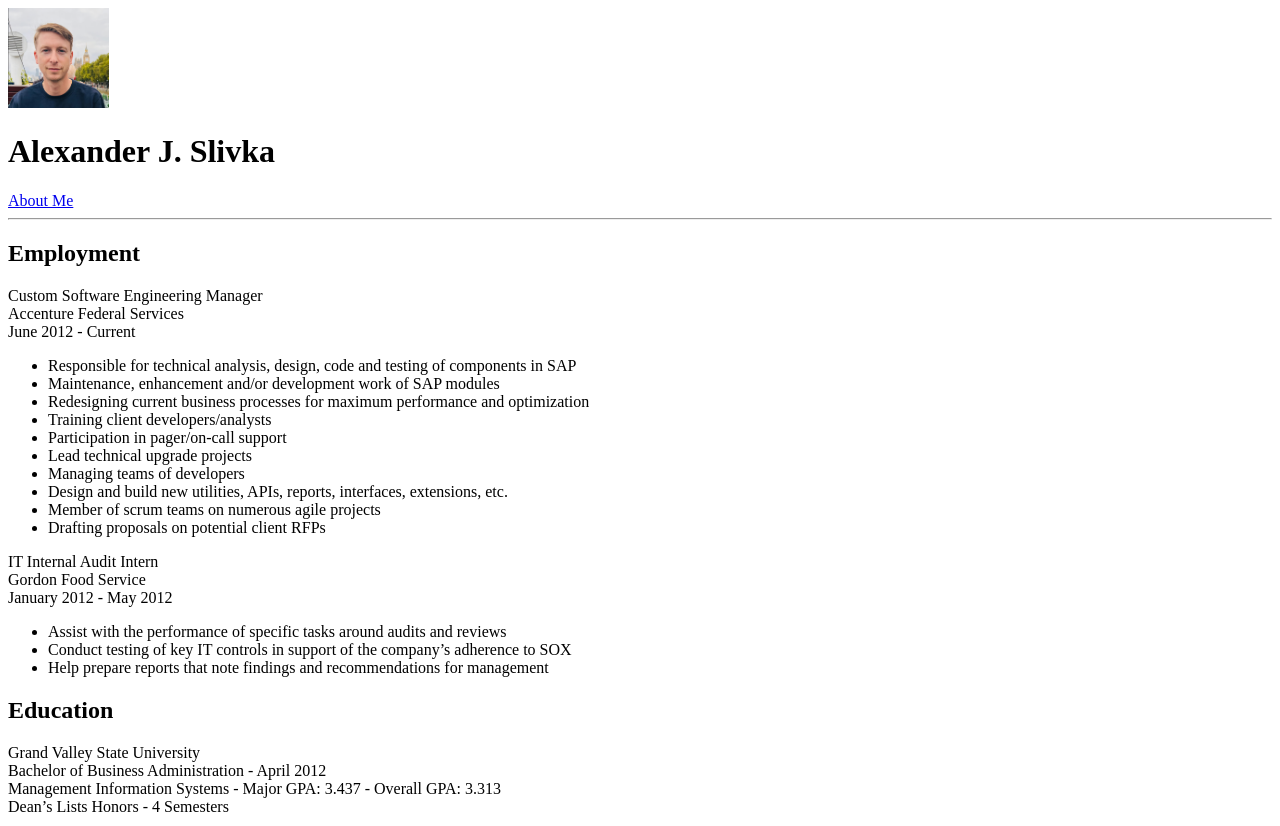
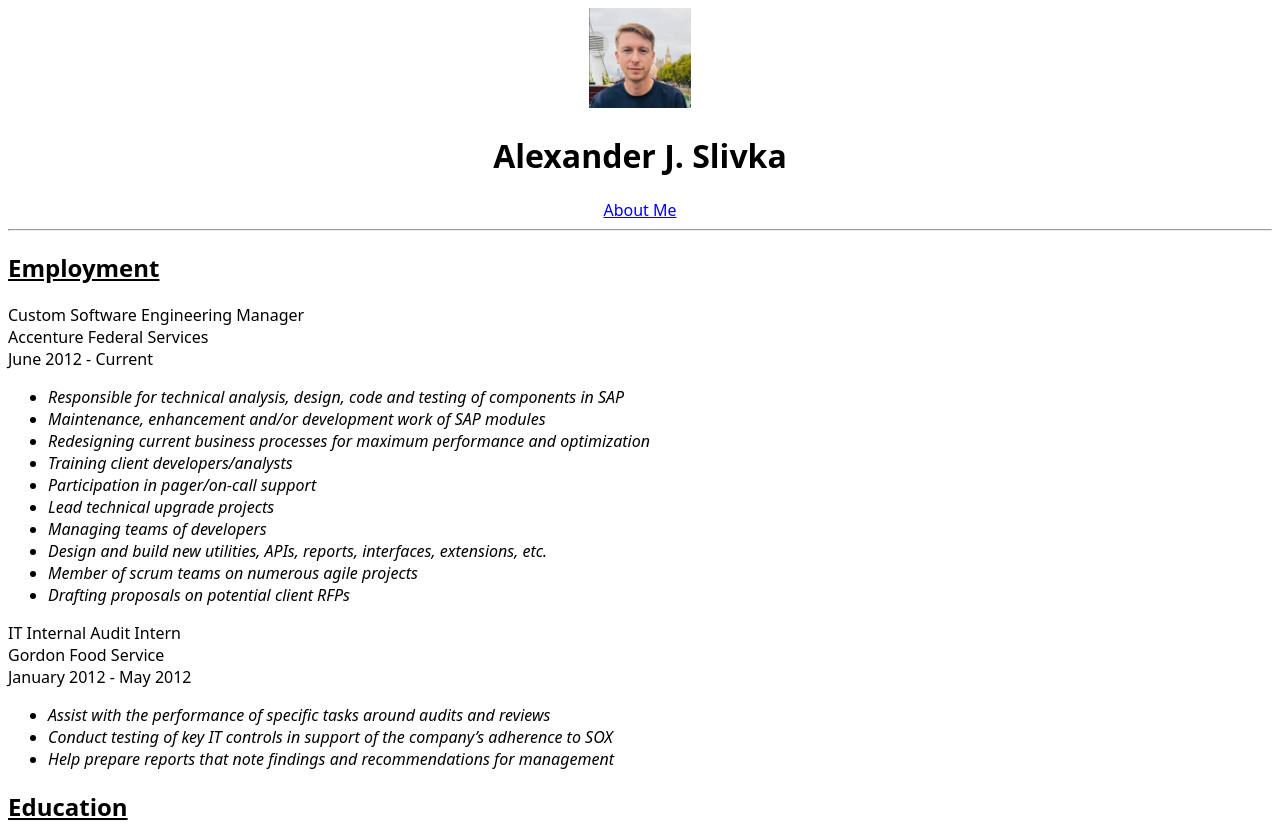
Before and after one commit to slivka2007/my-resume, a plain HTML site: page index.html in a window 1280 px wide. Shown: the top 826 px of the page. Drawn offline with Linux system fonts and the light colour scheme.

Commit message:
Add files via upload

```diff
--- a/index.html
+++ b/index.html
@@ -4,11 +4,14 @@
     <meta charset="UTF-8">
     <meta name="viewport" content="width=device-width, initial-scale=1.0">
     <title>My Resume</title>
+    <link rel = "stylesheet" href="./style.css"/>
 </head>
 <body>
-    <img src="./assets/images/profile-photo.png" alt="profile picture" height="100"/>
-    <h1>Alexander J. Slivka</h1>
-    <a href="./public/about-me.html">About Me</a>
+    <div class="profile-container">
+        <img src="./assets/images/profile-photo.png" alt="profile photo" height="100"/>
+        <h1>Alexander J. Slivka</h1>
+        <a href="./public/about-me.html">About Me</a>
+    </div>
     <hr />
     <h2>Employment</h2>
     <p>
```
